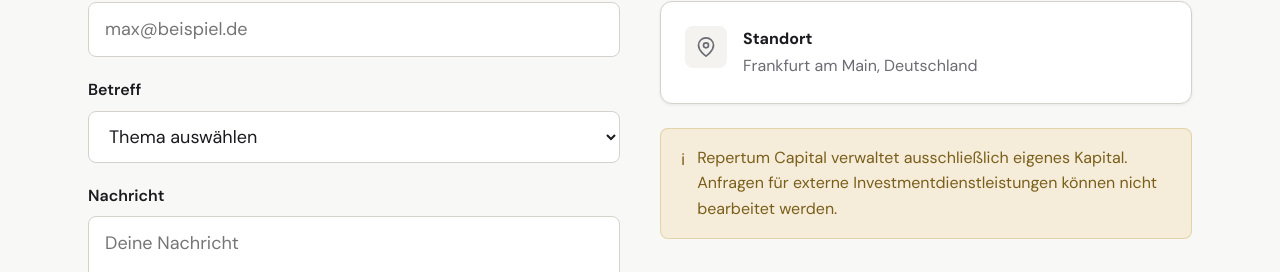
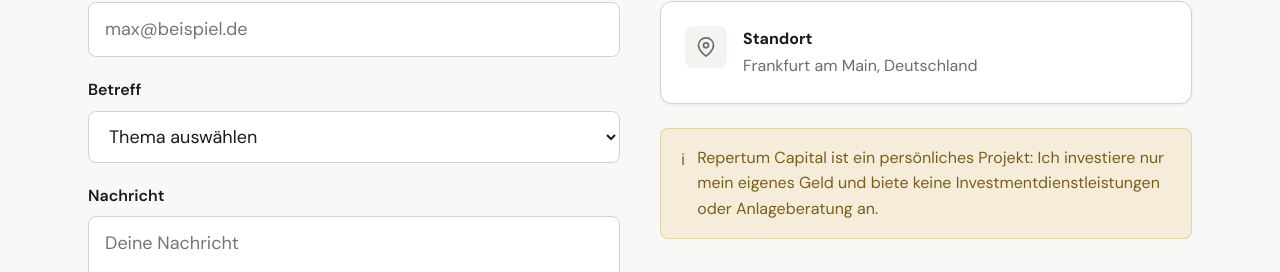
Before and after one commit to repertumcapital/repertum-capital, a plain HTML site: page contact.html in a window 1280 px wide. Shown: the part 819-1091 px from the top of the page. Drawn offline with Linux system fonts and the light colour scheme.

Commit message:
Reword contact-page notice that read like an asset manager
Co-Authored-By: Claude Opus 5.5 <noreply@anthropic.com>
Claude-Session: https://claude.ai/code/session_01BiY5V8T6fcJmYmwPQ3d3c1

```diff
--- a/contact.html
+++ b/contact.html
@@ -170,7 +170,7 @@
 
           <div class="disclaimer" style="margin-top:var(--space-6);">
             <span class="disclaimer__icon">ℹ</span>
-            <p>Repertum Capital verwaltet ausschließlich eigenes Kapital. Anfragen für externe Investmentdienstleistungen können nicht bearbeitet werden.</p>
+            <p>Repertum Capital ist ein persönliches Projekt: Ich investiere nur mein eigenes Geld und biete keine Investmentdienstleistungen oder Anlageberatung an.</p>
           </div>
         </div>
 
```
